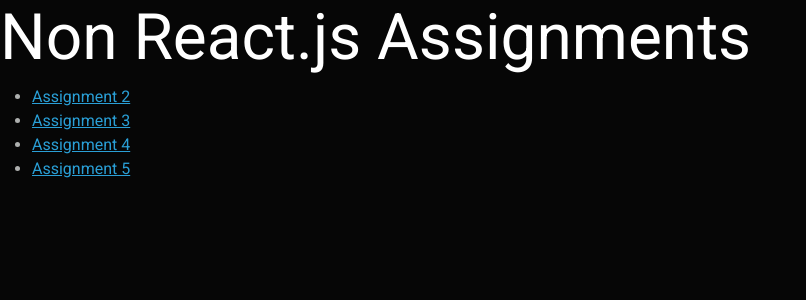
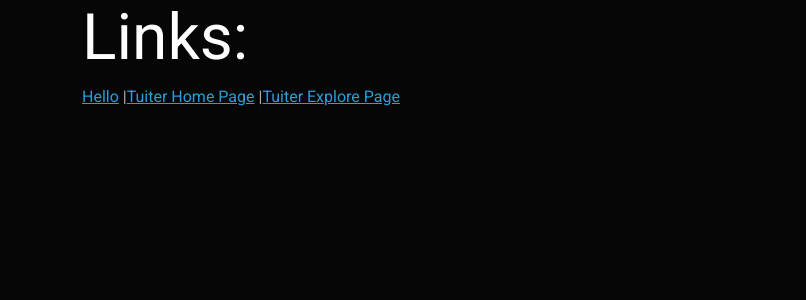
Before and after one commit to tchen119/web-dev, a React (Create React App) app: page /navigation in a window 1280 px wide. Shown: the top 300 px of the page, without its empty margins (0-806 px from the left). Built offline with nearby package versions, Linux system fonts and the light colour scheme.

Commit message:
a7 Redux sp22

```diff
--- a/public/index.html
+++ b/public/index.html
@@ -31,12 +31,5 @@
   </head>
   <body>
     <div id="root"></div>
-    <h1>Non React.js Assignments</h1>
-    <ul>
-      <li><a href="a2/index.html">Assignment 2</a></li>
-      <li><a href="a3/index.html">Assignment 3</a></li>
-      <li><a href="a4/index.html">Assignment 4</a></li>
-      <li><a href="a5/index.html">Assignment 5</a></li>
-    </ul>
   </body>
 </html>
--- a/src/App.js
+++ b/src/App.js
@@ -5,6 +5,7 @@
 import Tuiter from "./components/Tuiter";
 import ExploreComponent from "./components/Tuiter/ExploreScreen/ExploreComponent";
 import HomeScreen from "./components/Tuiter/home-screen";
+import Navigation from "./components/Tuiter/navigation";
 import {BrowserRouter, Route, Routes} from "react-router-dom";
 
 function App() {
@@ -13,12 +14,13 @@
       <div className="container">
         <Routes>
           <Route path="/">
+            <Route path="navigation" element={<Navigation/>}/>
             <Route path="labs" element={<Labs/>}/>
             <Route path="hello" element={<HelloWorld/>}/>
             <Route path="tuiter" element={<Tuiter/>}>
               <Route index element={<HomeScreen/>}/>
               <Route path="explore" element={<ExploreComponent/>}/>
-          </Route>
+            </Route>
           </Route>
         </Routes>
       </div>
--- /dev/null
+++ b/src/components/Tuiter/navigation/index.js
@@ -0,0 +1,21 @@
+import React from "react";
+import {Link} from "react-router-dom";
+
+const Navigation = () => {
+    return(
+      <>
+          <h1>Links:</h1>
+          <Link to="/hello">
+              Hello
+          </Link> |
+          <Link to="/tuiter">
+              Tuiter Home Page
+          </Link> |
+          <Link to="/tuiter/explore">
+              Tuiter Explore Page
+          </Link>
+      </>
+    )
+};
+
+export default Navigation;
```
